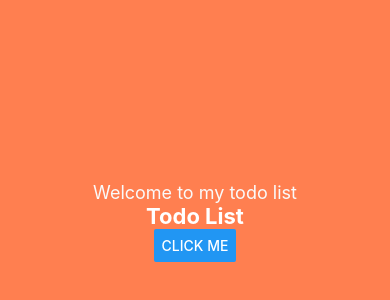
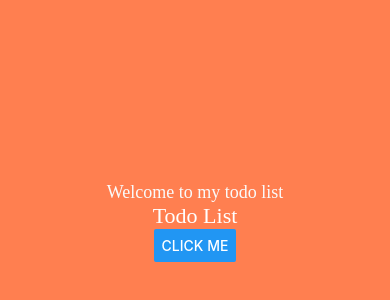
Before and after one commit to xuaankha/todolist, a React Native app: screen / in a window 390 px wide. Shown: the part 200-500 px from the top of the page. Built offline with nearby package versions, Linux system fonts and the light colour scheme.

Commit message:
update constants

```diff
--- a/App.tsx
+++ b/App.tsx
@@ -7,11 +7,17 @@
 
 import React from 'react';
 import {Button, StyleSheet, Text, View} from 'react-native';
+import {fontFamilies} from './src/constants/fontFamilies';
 
 const App = () => {
   return (
     <View style={styles.container}>
-      <Text style={{color: '#fafafa', fontSize: 18}}>
+      <Text
+        style={{
+          color: '#fafafa',
+          fontSize: 18,
+          fontFamily: fontFamilies.regular,
+        }}>
         Welcome to my todo list
       </Text>
       <Text style={styles.title}>Todo List</Text>
@@ -28,7 +34,7 @@ const styles = StyleSheet.create({
     alignItems: 'center',
   },
   title: {
-    fontWeight: '700',
+    fontFamily: fontFamilies.bold,
     fontSize: 22,
     color: '#fff',
   },
--- /dev/null
+++ b/src/constants/fontFamilies.ts
@@ -0,0 +1,6 @@
+export const fontFamilies = {
+  regular: 'Poppins-Regular',
+  medium: 'Poppins-Medium',
+  semiBold: 'Poppins-SemiBold',
+  bold: 'Poppins-Bold',
+};
```
Also changed, not shown: src/constants/colors.ts (added, +7 -0 lines).
